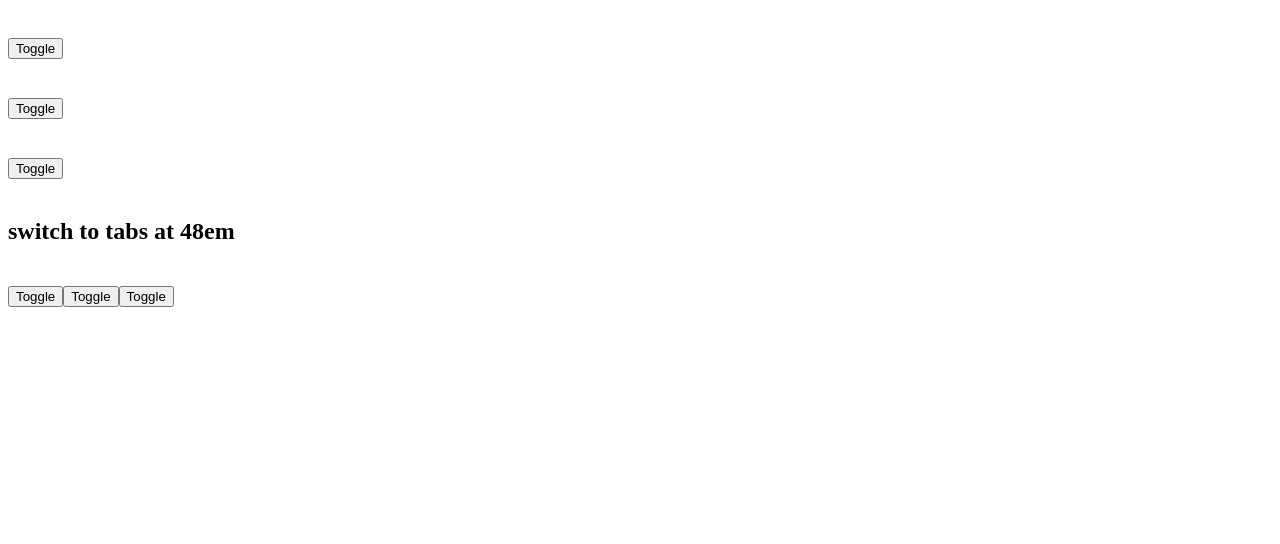
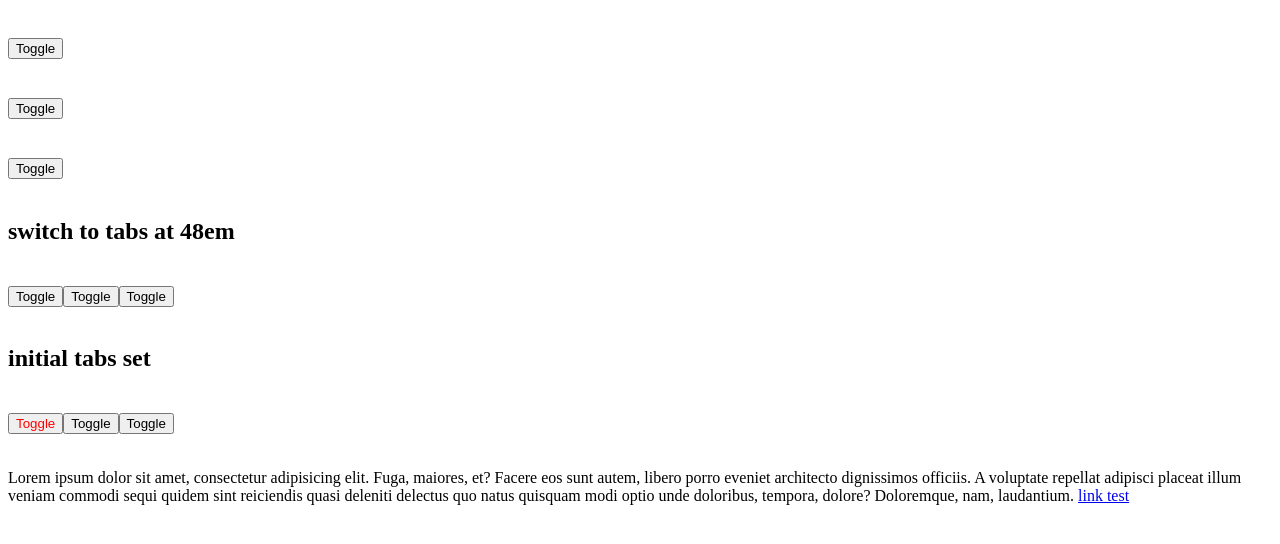
Before and after one commit to mdmoreau/flextabs, a website: page index.html in a window 1280 px wide. Shown: the part 110-654 px from the top of the page. Drawn offline with Linux system fonts and the light colour scheme.

Commit message:
initial tabs set example

```diff
--- a/index.html
+++ b/index.html
@@ -62,6 +62,21 @@
         <p>Modi laboriosam non, aliquid expedita dolor illum blanditiis dignissimos mollitia, corrupti! Tempore, sint molestias! Explicabo dignissimos modi laboriosam nulla corporis eaque ratione ea deserunt, minima dolores praesentium amet tempora at laborum repellat quasi asperiores quae voluptatum fuga atque maxime nostrum doloribus optio earum? Numquam, tempore enim! Libero, natus! <a href="#">link test</a></p>
       </div>
     </div>
+    <h2>initial tabs set</h2>
+    <div class="flextabs flextabs--48em">
+      <h3 class="flextabs__tab"><button class="flextabs__toggle flextabs__toggle--active flextabs__toggle--active--last">Toggle</button></h3>
+      <div class="flextabs__content  flextabs__content--active flextabs__content--active--last">
+        <p>Lorem ipsum dolor sit amet, consectetur adipisicing elit. Fuga, maiores, et? Facere eos sunt autem, libero porro eveniet architecto dignissimos officiis. A voluptate repellat adipisci placeat illum veniam commodi sequi quidem sint reiciendis quasi deleniti delectus quo natus quisquam modi optio unde doloribus, tempora, dolore? Doloremque, nam, laudantium. <a href="#">link test</a></p>
+      </div>
+      <h3 class="flextabs__tab"><button class="flextabs__toggle">Toggle</button></h3>
+      <div class="flextabs__content">
+        <p>Ut assumenda dolorem, veritatis accusamus eaque dicta, cupiditate, perferendis nemo corporis minima tenetur laboriosam iste impedit delectus quod. Qui facere ducimus soluta hic consequatur repellendus nostrum dolores animi architecto, cum vitae perferendis sunt quibusdam tempore veniam. Eaque rem deserunt earum ex odio soluta iste harum suscipit totam a. <a href="#">link test</a></p>
+      </div>
+      <h3 class="flextabs__tab"><button class="flextabs__toggle flextabs__toggle--active">Toggle</button></h3>
+      <div class="flextabs__content flextabs__content--active">
+        <p>Modi laboriosam non, aliquid expedita dolor illum blanditiis dignissimos mollitia, corrupti! Tempore, sint molestias! Explicabo dignissimos modi laboriosam nulla corporis eaque ratione ea deserunt, minima dolores praesentium amet tempora at laborum repellat quasi asperiores quae voluptatum fuga atque maxime nostrum doloribus optio earum? Numquam, tempore enim! Libero, natus! <a href="#">link test</a></p>
+      </div>
+    </div>
     <script src="index.js"></script>
     <script>
       var targets = document.querySelectorAll('.flextabs');
```
